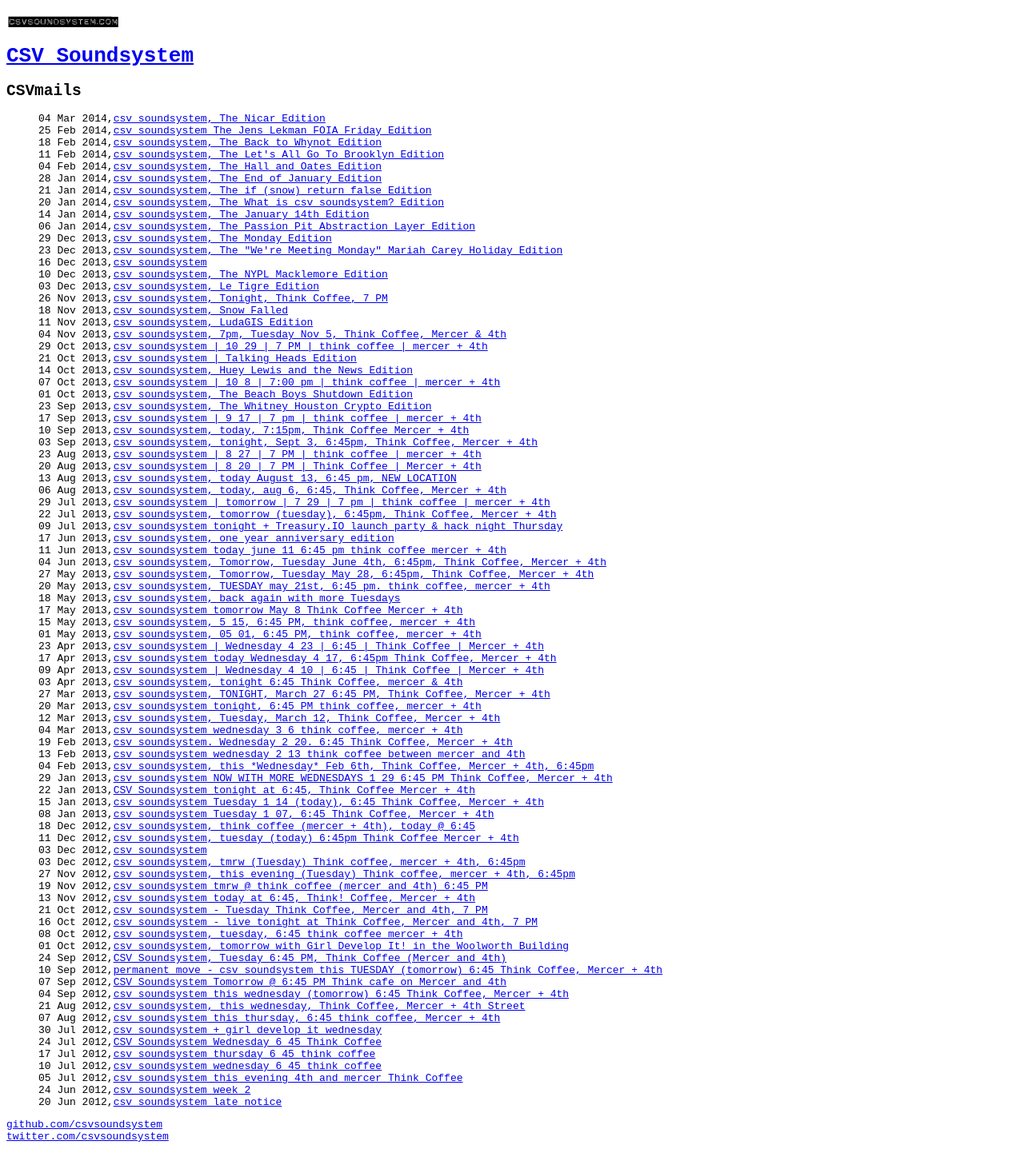
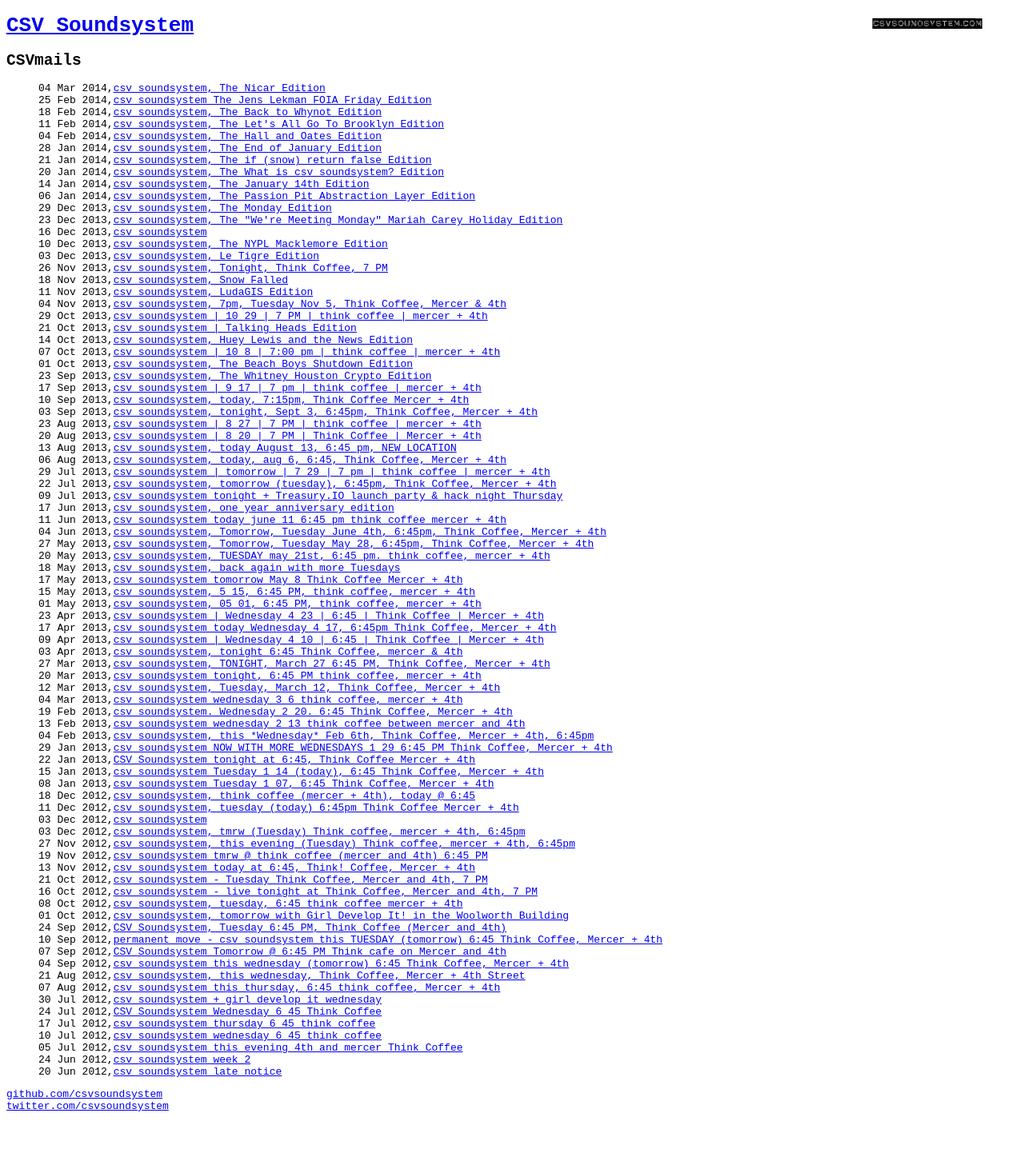
Before and after one commit to csvsoundsystem/csv.nyc, a Jekyll site: the page built from index.html, in a window 1280 px wide. Shown: the whole page at 80% size. Built offline with Jekyll 4.4.1, drawn with Linux system fonts in a browser that asks for light colours; Markdown is read by kramdown in place of the engine named in the settings; comment, search, counter and statistics services are not loaded; after the commit the page ends 1404 px from its top, so only the background shows below that.

Commit message:
Update main.css
added sticker styling

```diff
--- a/css/main.css
+++ b/css/main.css
@@ -3,5 +3,11 @@
 }
 
 ul {
-	list-style: none;
+  list-style: none;
 }
+
+#csv-sticker {
+  position: absolute;
+  right: 50px;
+  top: 10px;
+}
```
